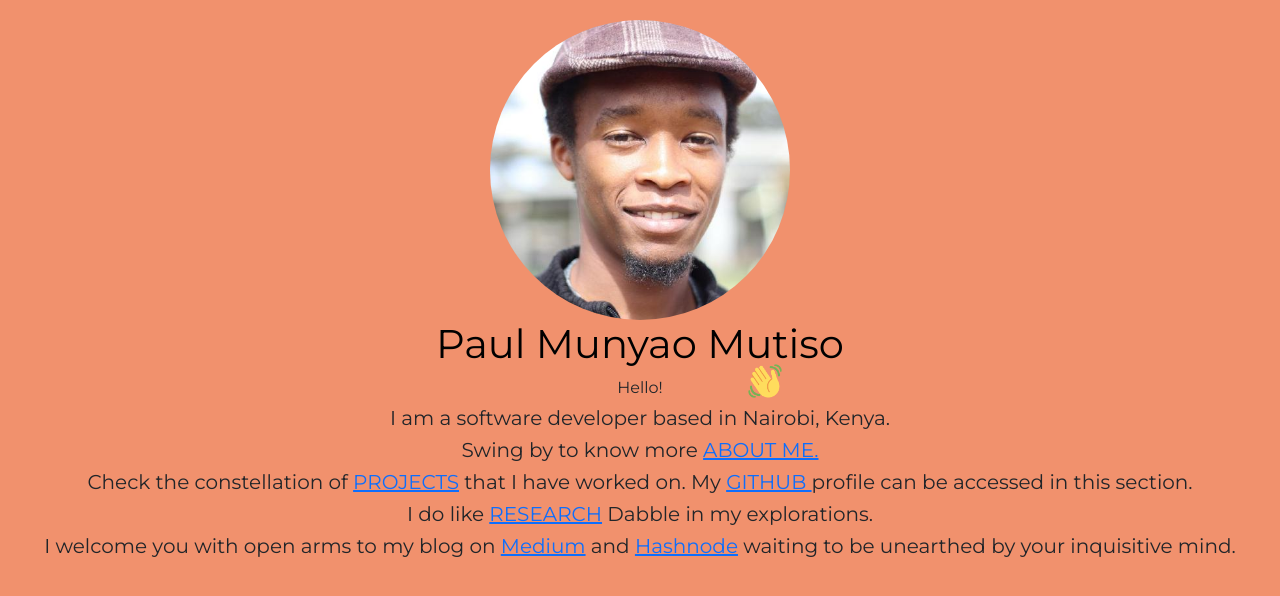
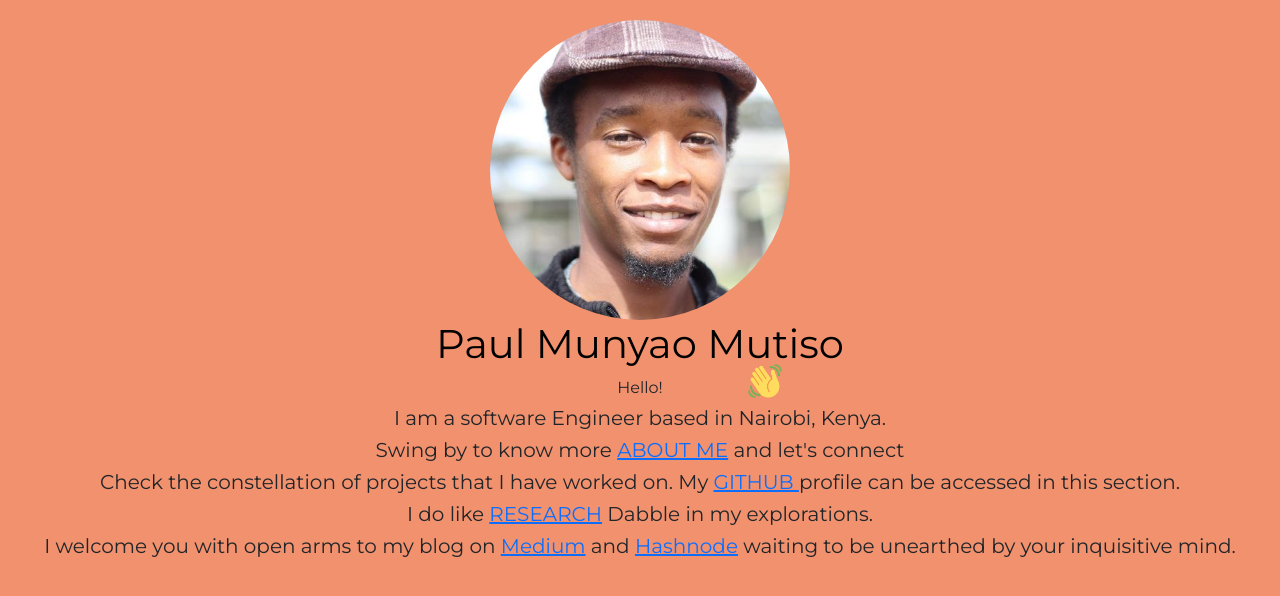
Before and after one commit to paulmunyao/Portfolio, an Angular app: page / in a window 1280 px wide. Shown: the top 596 px of the page. Built offline with nearby package versions, Linux system fonts and the light colour scheme.

Commit message:
modify homepage

```diff
--- a/src/app/home/home.component.html
+++ b/src/app/home/home.component.html
@@ -13,35 +13,37 @@
     <p class="hello">Hello!</p>
     <img class="wave" src="assets/images/wave.gif" alt="" />
     <h5 class="description">
-      I am a software developer based in Nairobi, Kenya.
+      I am a software Engineer based in Nairobi, Kenya.
     </h5>
     <h5 class="description">
       Swing by to know more
-      <a href="https://www.linkedin.com/in/paulmunyao/#/">
-        ABOUT ME.</a
-      >
+      <a href="https://www.linkedin.com/in/paulmunyao/#/"> ABOUT ME</a> and
+      let's connect
     </h5>
     <h5 class="description">
-      Check the constellation of
+      Check the constellation of projects
 
-      <a
+      <!-- <a
         routerLink="/projects"
         routerLinkActive="active"
         ariaCurrentWhenActive="page"
         >PROJECTS</a
-      >
+      > -->
       that I have worked on. My
       <a href="https://github.com/paulmunyao">GITHUB </a> profile can be
       accessed in this section.
     </h5>
     <h5 class="description">
       I do like
-      <a
+      <a href="https://www.researchgate.net/profile/Paul-Munyao-5/research">
+        RESEARCH</a
+      >
+      <!-- <a
         routerLink="/research"
         routerLinkActive="active"
         ariaCurrentWhenActive="page"
         >RESEARCH</a
-      >
+      > -->
       Dabble in my explorations.
     </h5>
     <h5 class="description">
```
